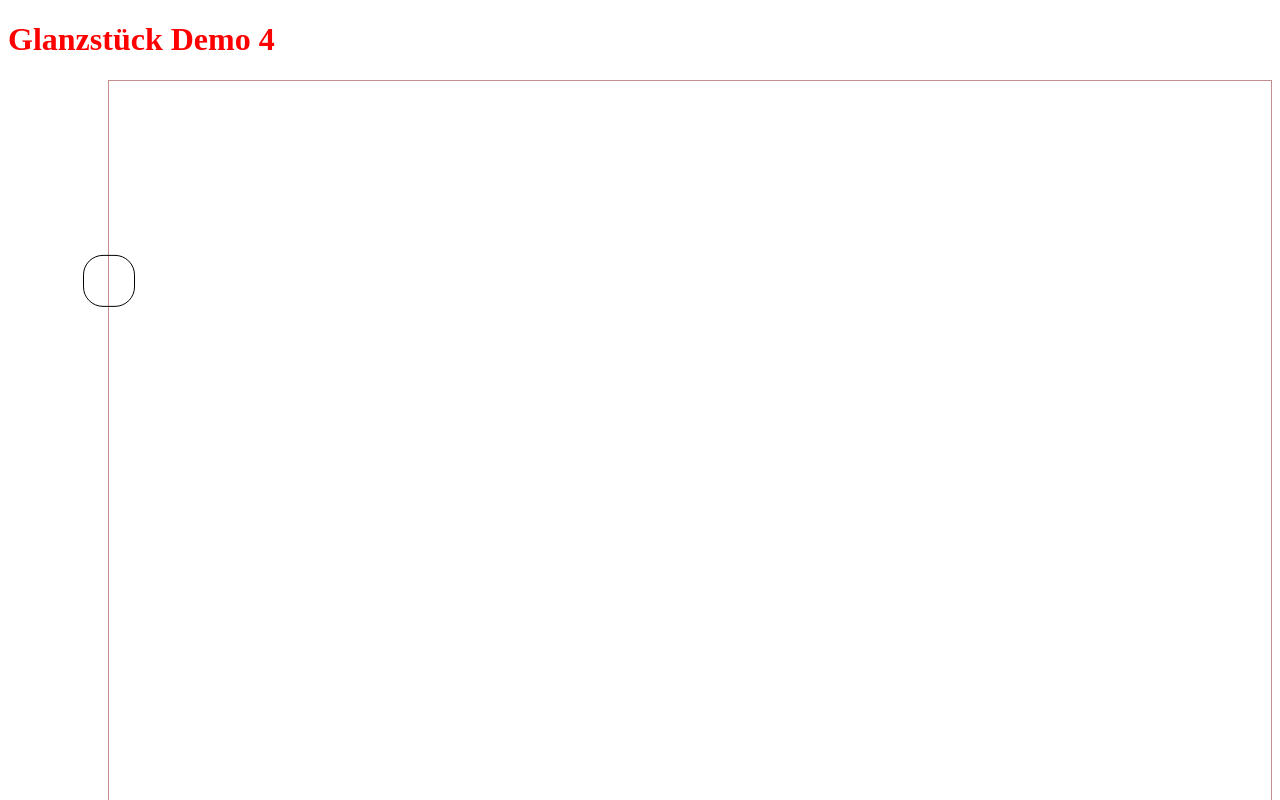
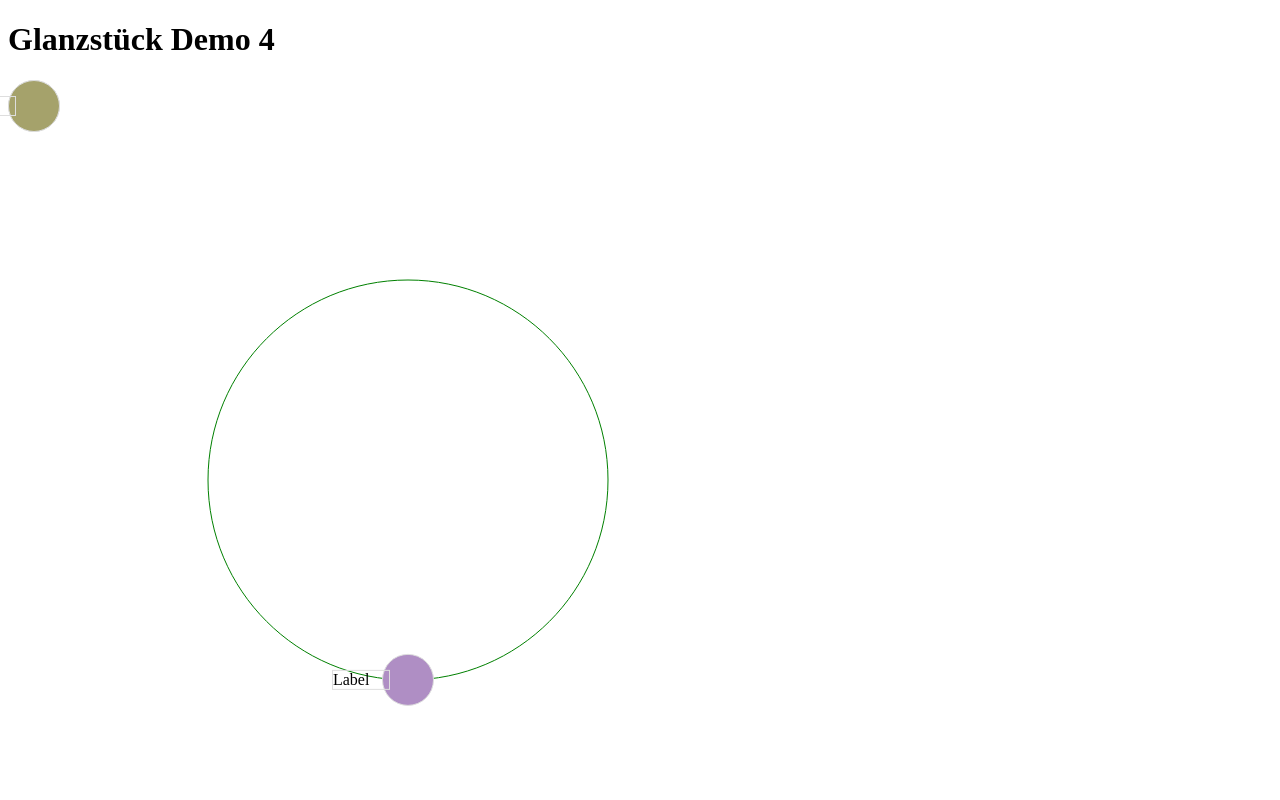
Before and after one commit to oliversteiner/gs-demo-3, a website built with webpack: page src/index.html in a window 1280 px wide. Shown: the top 800 px of the page. Built offline with nearby package versions, Linux system fonts and the light colour scheme; files whose address does not match are found by name.

Commit message:
First Item Animation ok

```diff
--- a/src/index.html
+++ b/src/index.html
@@ -6,18 +6,28 @@
 </head>
 <body>
 <h1>Glanzstück Demo 4</h1>
-<div class="menu-test">
-    <div id="menu-item-1" class="menu-item"></div>
+<div id="menu-item-1" class="menu-item">
+    <div class="label">Label</div>
+    <div class="icon"></div>
+</div>
+<div id="menu-item-2" class="menu-item">
+    <div class="label">Label</div>
+    <div class="icon"></div>
+</div>
+<div id="menu-item-3" class="menu-item">
+    <div class="label">Label</div>
+    <div class="icon"></div>
+</div>
+
+
+<div class="menu-container">
     <svg height="800" width="800" >
-        <path id="menu-path" fill="none" d="M0,200a200,200 0 1,0 400,0a200,200 0 1,0 -400,0"/>
+        <circle id="menu-circle" fill="none" stroke="green" r="200" cx="400" cy="400" transform="rotate(90 400 400)"></circle>
     </svg>
 </div>
 
-<svg width="100%" height="100%" viewBox="-20 0 557 190" id="svg">
-</svg>
 
 <div id="div">#div</div>
-
 
 
 <script src="bundle.js"></script>
--- a/src/index.ts
+++ b/src/index.ts
@@ -17,17 +17,22 @@ import {gsap} from "gsap"
 import {MotionPathPlugin} from 'gsap/MotionPathPlugin'
 gsap.registerPlugin(MotionPathPlugin)
 
-gsap.to("#menu-item-1", {
+// Convert Circle To Path
+MotionPathPlugin.convertToPath('#menu-circle')
+
+//
+gsap.from("#menu-item-1", {
     duration: 2,
     repeat: 5,
-    repeatDelay: 3,
-    yoyo: true,
+    repeatDelay: 1,
+  //  yoyo: true,
     ease: "power1.inOut",
     motionPath:{
-        path: "#menu-path",
-        align: "#menu-path",
-        autoRotate: true,
-        alignOrigin: [0.5, 0.5]
+        path: "#menu-circle",
+        align: "#menu-circle",
+        autoRotate: false,
+        alignOrigin: [0.5, 0.5],
+        end: 0.5
     }
 });
 console.log('demo start', 'demo start');
--- a/src/scss/demo.scss
+++ b/src/scss/demo.scss
@@ -1,28 +1,50 @@
-.test {
-  color: green;
+
+h1{
 }
 
 
-h1{
-  color:red;
+#menu-path{
+  stroke: gray;
+}
+
+.menu-test{
+  margin-left: 100px;
+}
+
+.menu-container{
+  rotation: 90grad;
+}
+
+.menu-item {
+  display: flex;
+  position: absolute;
+  justify-content: center;
+  align-items: center;
+
+  .icon{
+    width: 50px;
+    height: 50px;
+    border-radius: 50px;
+    border: 1px solid #dedede; /* Debug */
+  }
+  .label{
+    position: absolute;
+border: 1px solid #dedede; /* Debug */;
+    padding-right: 20px;
+    left: -50px;
+  }
+
 }
 
 
-p{
-  color:green;
+#menu-item-1 .icon{
+  background-color: #af8ec4;
 }
 
-
-.menu-test{
-  margin-left: 100px;
-  border: 1px solid #c48e8e; /* Debug */
+#menu-item-2 .icon{
+  background-color: #8ebec4;
 }
 
-.menu-item {
-  display: block;
-  position: absolute;
-  width: 50px;
-  height: 50px;
-  border: 1px solid black;
-  border-radius: 20px;
+#menu-item-3 .icon{
+  background-color: #a5a26b;
 }
```
